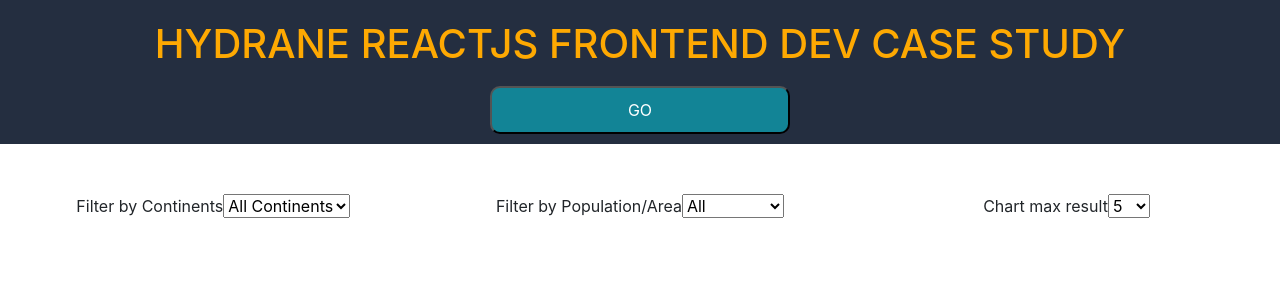
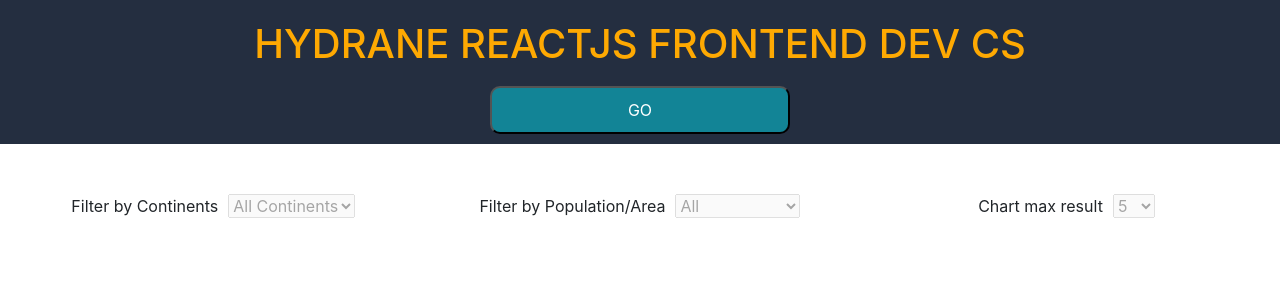
Before and after one commit to niraja426/hydrane-case-study, a React (Create React App) app: page / in a window 1280 px wide. Shown: the top 300 px of the page. Built offline with nearby package versions, Linux system fonts and the light colour scheme.

Commit message:
filter disabled at the beginning and cleanup

```diff
--- a/src/components/AllContinents.jsx
+++ b/src/components/AllContinents.jsx
@@ -5,9 +5,9 @@
         return (
             <tbody>
                     {this.props.data
-                    .map((element)=>{
+                    .map((element,i)=>{
                         return(
-                        <tr>
+                        <tr key={i}>
                             <td>{element.continentName}</td>
                             <td>{element.countryName}</td>
                             {(this.props.selectAreaOrPopulation==="Area" ||this.props.selectAreaOrPopulation==="All") && <td>{element.areaInSqKm}</td>}
--- a/src/components/App.css
+++ b/src/components/App.css
@@ -60,3 +60,6 @@
   .piechart{
     width:50%;
   }
+  label{
+    margin-right:10px;
+  }
--- a/src/components/App.js
+++ b/src/components/App.js
@@ -24,14 +24,19 @@
   }
   //Data fetch from API
   handleSubmit=()=>{
+    this.setState({
+      isLoading:false
+    })
     axios.get('http://api.geonames.org/countryInfoJSON?formatted=true&username=hydrane')
     .then(response=>{
       this.setState({
         data:response.data.geonames,
-        isLoading:!this.state.isLoading,
-        filteredData:response.data.geonames
+        isLoading:true,
+        filteredData:response.data.geonames,
+        selectAreaOrPopulation:"All",
+        selectedContinent:"All",
+        chart:5
       })
-      console.log(this.state.data)
     })
     .catch(err=>console.log(err))
 
@@ -66,7 +71,6 @@
     var ret1 = (this.state.sort)? 1:-1
     var ret2 = (this.state.sort)? -1:1
     var sorted=[]
-    console.log(sortby,this.state.filteredData)
     switch (sortby){
       case "continentName":
       case "countryName":
@@ -99,8 +103,8 @@
 
         <div className="filters-container">
                 <div className="filter">
-                 <label>Filter by Continents</label>
-                        <select name="selectedContinent" value={this.state.selectedContinent} onChange={this.handleContinentChange}>
+                 <label>Filter by Continents </label>
+                        <select name="selectedContinent" value={this.state.selectedContinent} onChange={this.handleContinentChange} disabled={!this.state.isLoading?true:false}>
                              <option value="All">All Continents</option>
                                 {this.getContinents().map(continent => (<option key={continent} value={continent}>{continent}</option> ))}
                         </select>
@@ -108,16 +112,16 @@
 
                 <div className="filter">
                 <label>Filter by Population/Area</label>
-                <select name="selectAreaOrPopulation" value={this.state.selectAreaOrPopulation} onChange={this.handleChange}>
+                <select name="selectAreaOrPopulation" value={this.state.selectAreaOrPopulation} onChange={this.handleChange} disabled={!this.state.isLoading?true:false}>
                         <option value="All">All</option>
-                        <option value="Area">Area</option>
+                        <option value="Area">Area in SqKm</option>
                         <option value="Population">Population</option>
                  </select>
                 </div>
 
                 <div className="filter">
-                <label>Chart max result</label>
-                <select name="chart" value={this.state.chart} onChange={this.handleChange}>
+                <label>Chart max result </label>
+                <select name="chart" value={this.state.chart} onChange={this.handleChange} disabled={!this.state.isLoading?true:false}>
                         <option value="5">5</option>
                         <option value="10">10</option>
                         <option value="15">15</option>
@@ -147,7 +151,7 @@
                         <tr>
                                 <th id="continentName" onClick={this.handleClick}scope="col">Continent &#9660; &#9650; </th>
                                 <th id="countryName" onClick={this.handleClick} scope="col">Country &#9660; &#9650;</th>
-                                 {(this.state.selectAreaOrPopulation==="Area" || this.state.selectAreaOrPopulation==="All") && <th onClick={this.handleClick} id="areaInSqKm" scope="col">Area &#9660; &#9650;</th>}
+                                 {(this.state.selectAreaOrPopulation==="Area" || this.state.selectAreaOrPopulation==="All") && <th onClick={this.handleClick} id="areaInSqKm" scope="col">Area in SqKm &#9660; &#9650;</th>}
                                 {(this.state.selectAreaOrPopulation==="Population" || this.state.selectAreaOrPopulation==="All") && <th  onClick={this.handleClick} id="population" scope="col">Population &#9660; &#9650;</th> }
                         </tr>
                     </thead>
--- a/src/components/Footer.jsx
+++ b/src/components/Footer.jsx
@@ -4,7 +4,7 @@
     return (
         (!props.loading)?null: <tfoot>
             <tr>
-                <td colspan="2">TOTAL</td>
+                <td colSpan="2">TOTAL</td>
                 {(props.selectedAreaOrPopulation==="Area" ||props.selectedAreaOrPopulation==="All") &&
                 <td>{props.data.reduce((a,i)=>{
                         return a+Number(i.areaInSqKm)
--- a/src/components/Home.jsx
+++ b/src/components/Home.jsx
@@ -10,7 +10,7 @@
     return (
         <div>
             <div className="header">
-                <h1>HYDRANE REACTJS FRONTEND DEV CASE STUDY</h1>
+                <h1>HYDRANE REACTJS FRONTEND DEV CS</h1>
                 <button onClick={this.handleClick} className="button">GO</button>
             </div>
         </div>
--- a/src/components/Piechart.jsx
+++ b/src/components/Piechart.jsx
@@ -32,7 +32,6 @@
     var sorteddata=sorted.map((s)=>{
         return s.population
     })
-    console.log(sorteddata)
    return sorteddata
 }
 getArea=()=>{
```
